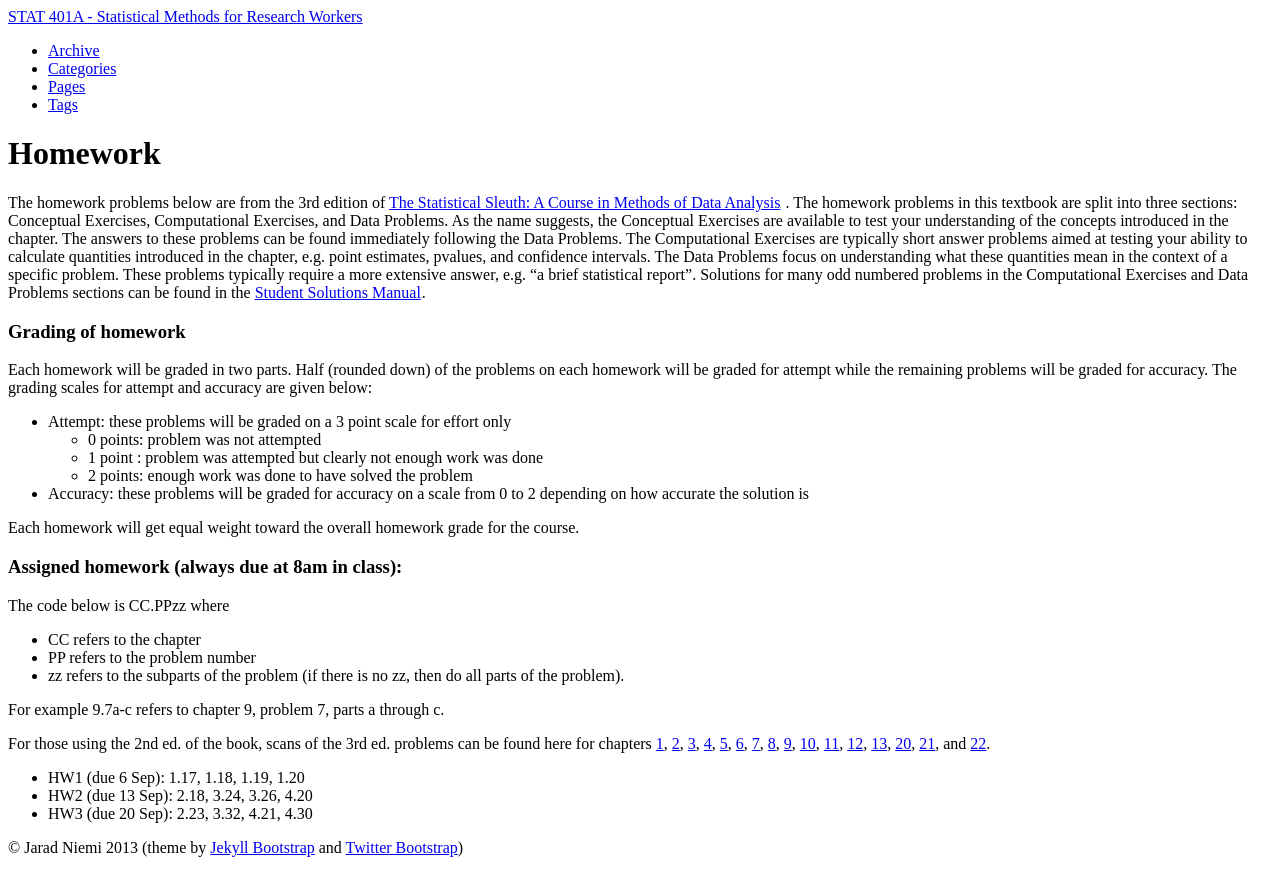
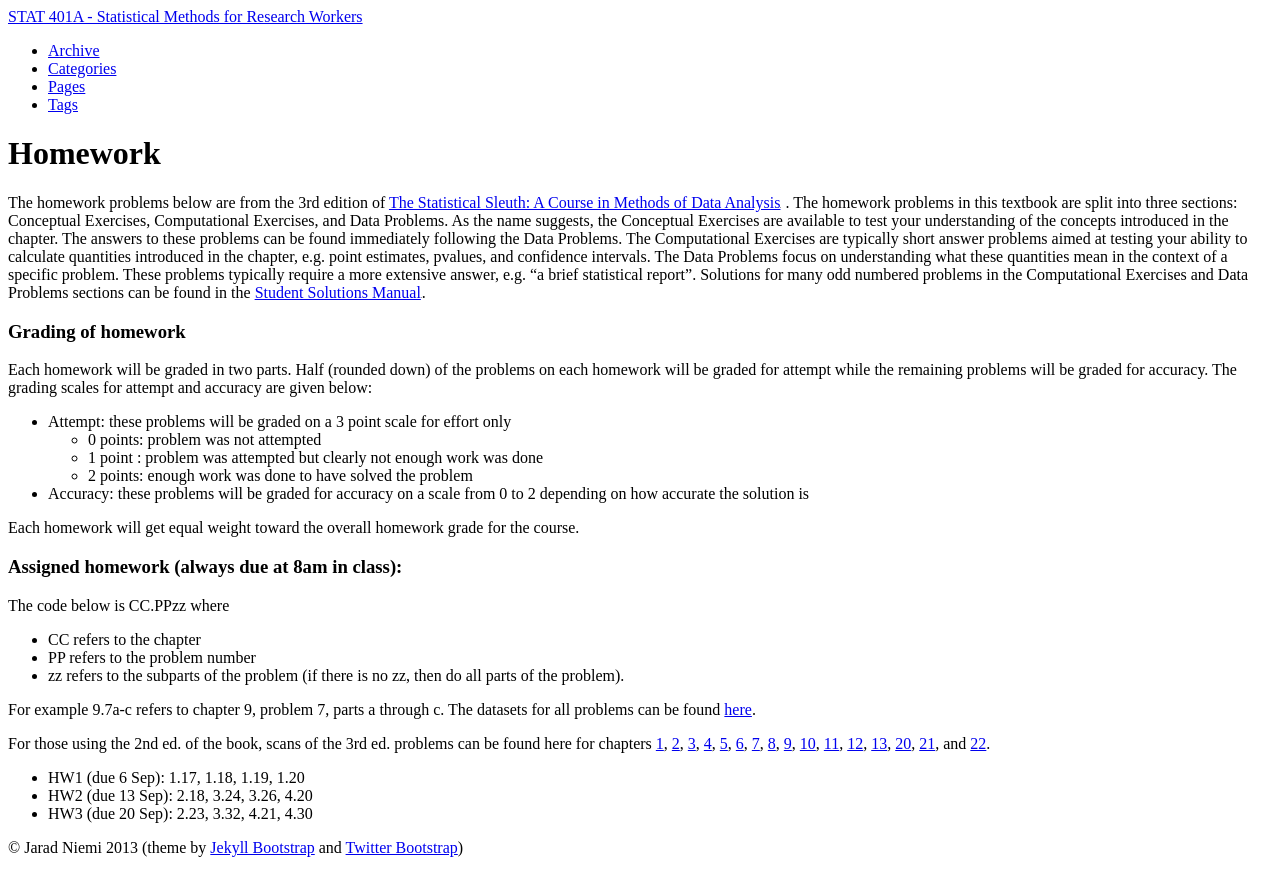
Before and after one commit to jarad/stat401A, a Jekyll site: the page built from homework.md, in a window 1280 px wide. Shown: the top 896 px of the page. Built offline with Jekyll 4.4.1, drawn with Linux system fonts in a browser that asks for light colours; grey boxes are pictures that could not be loaded.

Commit message:
added dataset links

```diff
--- a/homework.md
+++ b/homework.md
@@ -34,7 +34,7 @@ The code below is CC.PPzz where
 - PP refers to the problem number
 - zz refers to the subparts of the problem (if there is no zz, then do all parts of the problem).
 
-For example 9.7a-c refers to chapter 9, problem 7, parts a through c.
+For example 9.7a-c refers to chapter 9, problem 7, parts a through c. The datasets for all problems can be found [here](http://www.science.oregonstate.edu/~schafer/Sleuth/files/sleuth3csv.zip).
 
 For those using the 2nd ed. of the book, scans of the 3rd ed. problems can be found here for chapters [1]({{BASE_PATH}}/homework/ch1.pdf), [2]({{BASE_PATH}}/homework/ch2.pdf), [3]({{BASE_PATH}}/homework/ch3.pdf), [4]({{BASE_PATH}}/homework/ch4.pdf), [5]({{BASE_PATH}}/homework/ch5.pdf), [6]({{BASE_PATH}}/homework/ch6.pdf), [7]({{BASE_PATH}}/homework/ch7.pdf), [8]({{BASE_PATH}}/homework/ch8.pdf), [9]({{BASE_PATH}}/homework/ch9.pdf), [10]({{BASE_PATH}}/homework/ch10.pdf), [11]({{BASE_PATH}}/homework/ch11.pdf), [12]({{BASE_PATH}}/homework/ch12.pdf), [13]({{BASE_PATH}}/homework/ch13.pdf), [20]({{BASE_PATH}}/homework/ch20.pdf), [21]({{BASE_PATH}}/homework/ch21.pdf), and [22]({{BASE_PATH}}/homework/ch22.pdf).
 
```
Also changed, not shown: links.md (+1 -1 lines).
